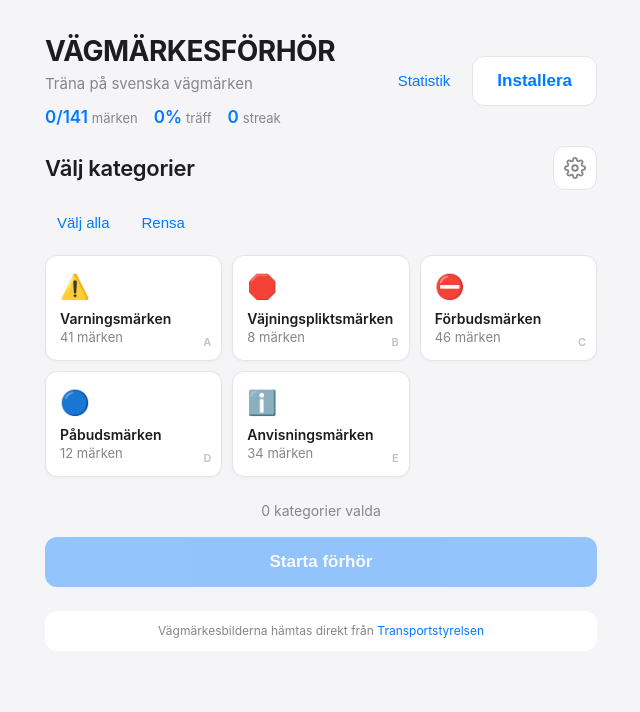
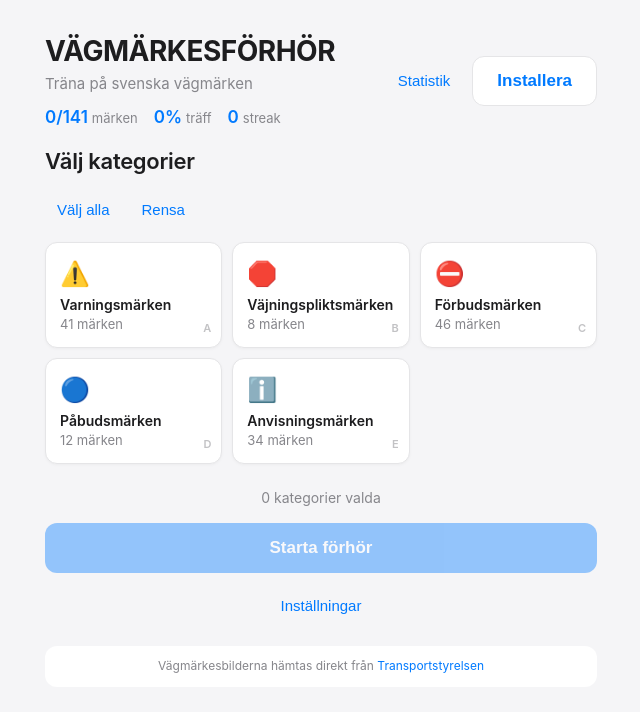
Before and after one commit to lukkan78/V-gm-rken, a website with bundled scripts: page index.html in a window 1280 px wide. Shown: the whole page, without its empty margins (319-959 px from the left). Built offline with nearby package versions, Linux system fonts and the light colour scheme.

Commit message:
Move settings button to bottom as text link
- Remove icon button from header
- Add "Inställningar" text button below start button
- Simpler, cleaner UI

Co-Authored-By: Claude Sonnet 4.5 <noreply@anthropic.com>

```diff
--- a/index.html
+++ b/index.html
@@ -34,15 +34,7 @@
 
     <!-- Start Screen -->
     <div id="start-screen">
-      <div class="start-header">
-        <h2>Välj kategorier</h2>
-        <button class="icon-btn" id="settings-btn" type="button" aria-label="Inställningar">
-          <svg width="22" height="22" viewBox="0 0 24 24" fill="none" stroke="currentColor" stroke-width="2">
-            <circle cx="12" cy="12" r="3"/>
-            <path d="M19.4 15a1.65 1.65 0 0 0 .33 1.82l.06.06a2 2 0 0 1 0 2.83 2 2 0 0 1-2.83 0l-.06-.06a1.65 1.65 0 0 0-1.82-.33 1.65 1.65 0 0 0-1 1.51V21a2 2 0 0 1-2 2 2 2 0 0 1-2-2v-.09A1.65 1.65 0 0 0 9 19.4a1.65 1.65 0 0 0-1.82.33l-.06.06a2 2 0 0 1-2.83 0 2 2 0 0 1 0-2.83l.06-.06a1.65 1.65 0 0 0 .33-1.82 1.65 1.65 0 0 0-1.51-1H3a2 2 0 0 1-2-2 2 2 0 0 1 2-2h.09A1.65 1.65 0 0 0 4.6 9a1.65 1.65 0 0 0-.33-1.82l-.06-.06a2 2 0 0 1 0-2.83 2 2 0 0 1 2.83 0l.06.06a1.65 1.65 0 0 0 1.82.33H9a1.65 1.65 0 0 0 1-1.51V3a2 2 0 0 1 2-2 2 2 0 0 1 2 2v.09a1.65 1.65 0 0 0 1 1.51 1.65 1.65 0 0 0 1.82-.33l.06-.06a2 2 0 0 1 2.83 0 2 2 0 0 1 0 2.83l-.06.06a1.65 1.65 0 0 0-.33 1.82V9a1.65 1.65 0 0 0 1.51 1H21a2 2 0 0 1 2 2 2 2 0 0 1-2 2h-.09a1.65 1.65 0 0 0-1.51 1z"/>
-          </svg>
-        </button>
-      </div>
+      <h2 style="margin-bottom: 16px;">Välj kategorier</h2>
       <div class="category-actions">
         <button class="ghost-btn" type="button" id="select-all">Välj alla</button>
         <button class="ghost-btn" type="button" id="clear-all">Rensa</button>
@@ -52,6 +44,7 @@
       <div class="start-footer">
         <p id="selected-count">0 kategorier valda</p>
         <button class="btn" id="start-btn" type="button" disabled>Starta förhör</button>
+        <button class="ghost-btn" id="settings-btn" type="button" style="margin-top: 16px;">Inställningar</button>
       </div>
     </div>
 
```
